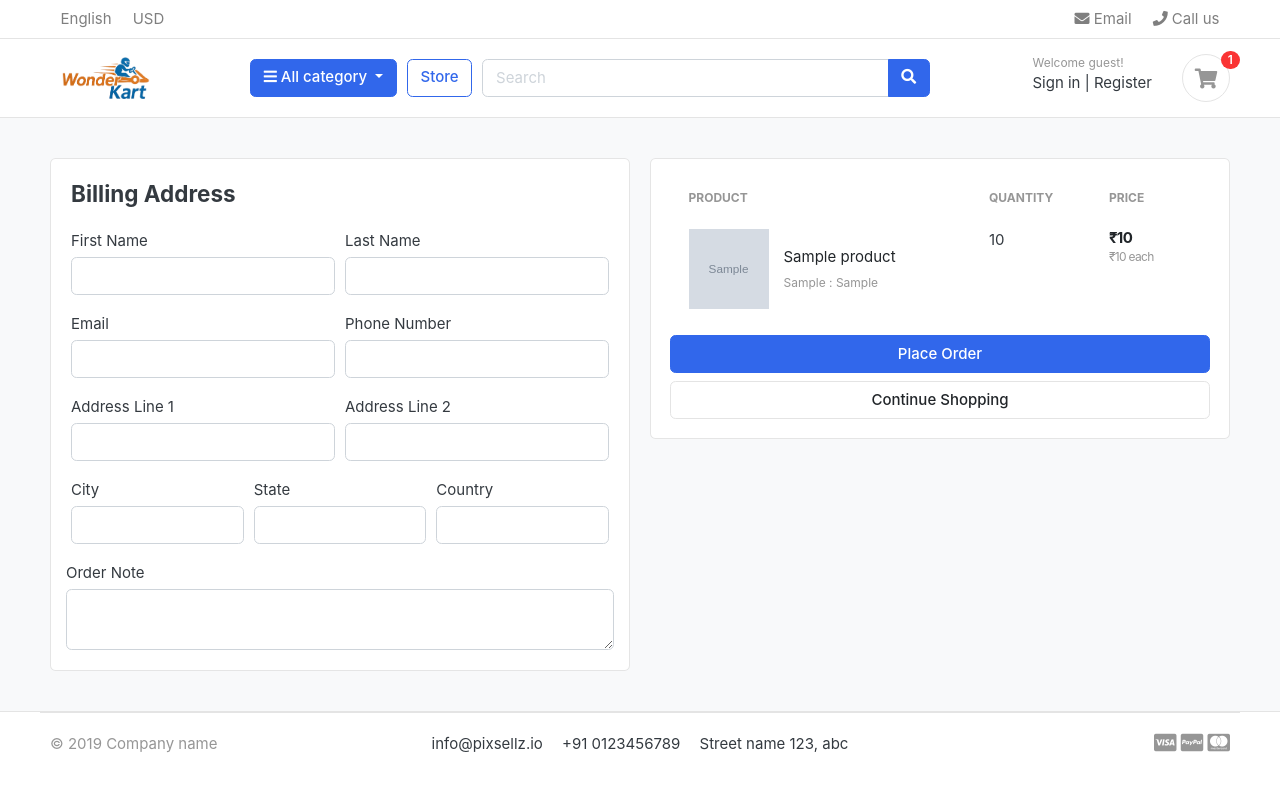
After one commit to Rahul-1434/wonderkart-djando, a Django app: template wonderkart/templates/store/checkout.html in a window 1280 px wide. The commit adds this page. Run offline with Django 5.2, Linux system fonts and the light colour scheme; the template is opened without the code that fills it: most values are stand-ins (such as "Sample title", 1, 10 or a date in 2020); grey boxes marked "Sample" are stand-in pictures; some libraries are stand-ins or nearby versions; some web fonts are replaced.

Commit message:
handled cart and checkout page for the logged in users

```diff
--- a/carts/context_processors.py
+++ b/carts/context_processors.py
@@ -8,7 +8,10 @@ def counter(request):
     else:
         try:
             cart=Cart.objects.filter(cart_id=_cart_id(request))
-            cart_items=CartItem.objects.all().filter(cart=cart[:1])
+            if request.user.is_authenticated:
+                cart_items=CartItem.objects.all().filter(user=request.user)
+            else:
+                cart_items=CartItem.objects.all().filter(cart=cart[:1])
             for cart_item in cart_items:
                 cart_count+=cart_item.quantity
         except Cart.DoesNotExist:
--- a/carts/models.py
+++ b/carts/models.py
@@ -1,5 +1,6 @@
 from django.db import models
 from store.models import Product,Variation
+from accounts.models import Account
 
 # Create your models here.
 
@@ -12,9 +13,10 @@ class Cart(models.Model):
 
 
 class CartItem(models.Model):
+    user=models.ForeignKey(Account,on_delete=models.CASCADE,null=True)
     product=models.ForeignKey(Product,on_delete=models.CASCADE)
     variations=models.ManyToManyField(Variation,blank=True)
-    cart=models.ForeignKey(Cart,on_delete=models.CASCADE)
+    cart=models.ForeignKey(Cart,on_delete=models.CASCADE,null=True)
     quantity=models.IntegerField()
     is_active=models.BooleanField(default=True)
 
--- a/carts/urls.py
+++ b/carts/urls.py
@@ -6,4 +6,6 @@ urlpatterns=[
     path('add_cart<int:product_id>/',views.add_cart,name='add_cart'),
     path('remove_cart<int:product_id>/<int:cart_item_id>/',views.remove_cart,name='remove_cart'),
     path('remove_cart_item<int:product_id>/<int:cart_item_id>/',views.remove_cart_item,name='remove_cart_item'),
+
+    path('checkout/',views.checkout,name='checkout'),
 ]
--- a/store/views.py
+++ b/store/views.py
@@ -17,7 +17,7 @@ def store(request,category_slug=None):
     if category_slug!=None:
         categories=get_object_or_404(Category,slug=category_slug)
         products=Product.objects.filter(category=categories,is_available=True).order_by('id')
-        paginator=Paginator(products,1)
+        paginator=Paginator(products,6)
         page=request.GET.get('page')
         paged_products=paginator.get_page(page)
         product_count=products.count()
--- a/wonderkart/templates/store/cart.html
+++ b/wonderkart/templates/store/cart.html
@@ -102,7 +102,7 @@
                 <p class="text-center mb-3">
                     <img src="{% static './images/misc/payments.png'%}" height="26">
                 </p>
-                <a href="./place-order.html" class="btn btn-primary btn-block"> Checkout </a>
+                <a href="{% url 'checkout' %}" class="btn btn-primary btn-block"> Checkout </a>
                 <a href="{% url 'store' %}" class="btn btn-light btn-block">Continue Shopping</a>
             </div> <!-- card-body.// -->
             </div> <!-- card.// -->
--- /dev/null
+++ b/wonderkart/templates/store/checkout.html
@@ -0,0 +1,131 @@
+{% extends 'base.html' %}
+
+{% load static %}
+
+{% block content%}
+
+<section class="section-content padding-y bg" >
+    <div class="container" >
+
+    <!-- ============================ COMPONENT 1 ================================= -->
+    <div class="row" >
+        <aside class="col-lg-6">
+    <div class="card">
+        <div class="cart-body" style="padding: 20px;">
+            <h4 class="cart-title mb-4">Billing Address</h4>
+            <form action="" method="POST">
+                {% csrf_token %}
+                <div class="form-row">
+                    <div class="col form-group">
+                        <label for="">First Name</label>
+                        <input type="text" class="form-control" name="first_name" required>
+                    </div>
+                    <div class="col form-group">
+                        <label for="">Last Name</label>
+                        <input type="text" class="form-control" name="last_name" required>
+                    </div>
+                </div>
+                <div class="form-row">
+                    <div class="col form-group">
+                        <label for="">Email</label>
+                        <input type="email" class="form-control" name="email" required>
+                    </div>
+                    <div class="col form-group">
+                        <label for="">Phone Number</label>
+                        <input type="text" class="form-control" name="phone" required>
+                    </div>
+                </div>
+                <div class="form-row">
+                    <div class="col form-group">
+                        <label for="">Address Line 1</label>
+                        <input type="text" class="form-control" name="address_line_1" required>
+                    </div>
+                    <div class="col form-group">
+                        <label for="">Address Line 2</label>
+                        <input type="text" class="form-control" name="address_line_2">
+                    </div>
+                </div>
+                <div class="form-row">
+                    <div class="col form-group">
+                        <label for="">City</label>
+                        <input type="text" class="form-control" name="city" required>
+                    </div>
+                    <div class="col form-group">
+                        <label for="">State</label>
+                        <input type="text" class="form-control" name="state" required>
+                    </div>
+                    <div class="col form-group">
+                        <label for="">Country</label>
+                        <input type="text" class="form-control" name="country" required>
+                    </div>
+                </div>
+                <div class="form-row">
+                    <label for="">Order Note</label>
+                    <textarea name="order_note" rows="2" class="form-control"></textarea>
+                </div>
+
+        </div>
+    </div> <!-- card.// -->
+
+        </aside> <!-- col.// -->
+        <aside class="col-lg-6">
+            <div class="card">
+            <div class="card-body">
+                <table class="table table-borderless table-shopping-cart">
+                    <thead class="text-muted">
+                    <tr class="small text-uppercase">
+                      <th scope="col">Product</th>
+                      <th scope="col" width="120">Quantity</th>
+                      <th scope="col" width="120">Price</th>
+                    </tr>
+                    </thead>
+                    <tbody>
+                    {% for cart_item in cart_items %}
+                    <tr>
+                        <td>
+                            <figure class="itemside align-items-center">
+                                <div class="aside"><img src="{{cart_item.product.images.url}}" class="img-sm"></div>
+                                <figcaption class="info">
+                                    <a href="{{ cart_item.product.get_url }}" class="title text-dark">{{cart_item.product.product_name}}</a>
+                                    <p class="text-muted small">
+                                        {% if cart_item.variations.all %}
+                                        {% for item in cart_item.variations.all %}
+                                            {{item.variation_category | capfirst}} : {{item.variation_value | capfirst}}<br>
+                                        {% endfor %}
+                                        {% endif %}
+                                    </p>
+                                </figcaption>
+                            </figure>
+                        </td>
+                        <td>
+                            <!-- col.// -->
+                                <label for="">{{cart_item.quantity}}</label>
+
+                            <!-- col.// -->
+                        </td>
+                        <td>
+                            <div class="price-wrap">
+                                <var class="price">₹{{cart_item.sub_total}}</var>
+                                <small class="text-muted"> ₹{{cart_item.product.price}} each </small>
+                            </div> <!-- price-wrap .// -->
+                        </td>
+                    </tr>
+                    {% endfor %}
+                    </tbody>
+                    </table>
+                <button class="btn btn-primary btn-block" type="submit" name="submit">Place Order</button>
+                <a href="{% url 'store' %}" class="btn btn-light btn-block">Continue Shopping</a>
+            </form>
+            </div> <!-- card-body.// -->
+            </div> <!-- card.// -->
+
+    </aside> <!-- col.// -->
+
+
+    </div> <!-- row.// -->
+    <!-- ============================ COMPONENT 1 END .// ================================= -->
+    </div> <!-- container .//  -->
+    </section>
+    <!-- ========================= SECTION CONTENT END// ========================= -->
+
+{% endblock %}
```
Also changed, not shown: accounts/views.py (+53 -2 lines), carts/views.py (+147 -62 lines), carts/migrations/0004_cartitem_user_alter_cartitem_cart.py (added).
